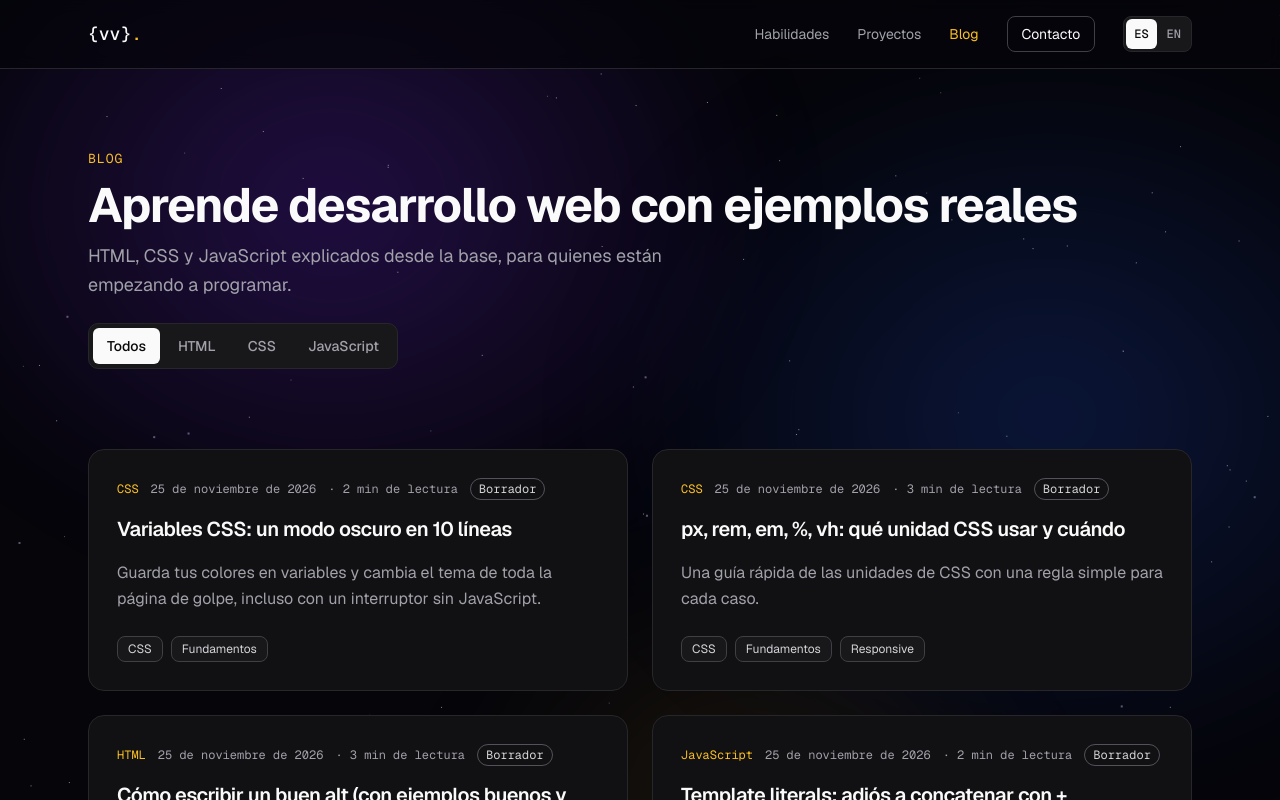
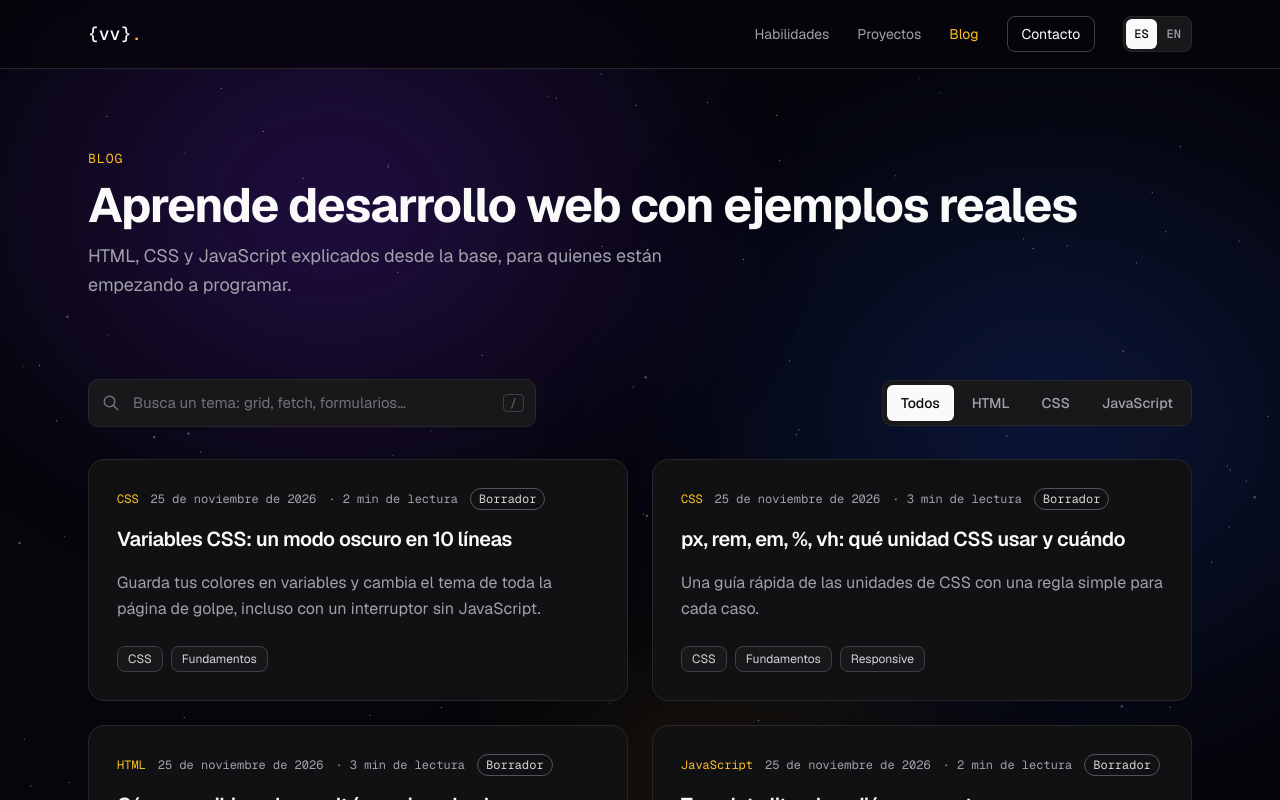
Before and after one commit to victorvzn/victorvillazon-portfolio, a Next.js app: page /blog in a window 1280 px wide. Shown: the top 800 px of the page. Built offline with nearby package versions, Linux system fonts and the light colour scheme.

Commit message:
Add client-side search to the blog page

```diff
--- /dev/null
+++ b/lib/search.js
@@ -0,0 +1,42 @@
+// Búsqueda de posts en el cliente: sin acentos ni mayúsculas, todas las palabras deben aparecer,
+// y los resultados se ordenan por dónde aparecen (título > etiquetas > serie > descripción).
+
+export const normalize = (text) => String(text ?? '')
+  .toLowerCase()
+  .normalize('NFD')
+  .replace(/\p{Diacritic}/gu, '')
+
+const FIELD_WEIGHTS = { title: 4, tags: 3, series: 2, description: 1 }
+
+// Se calcula una sola vez por lista de posts (useMemo en la página)
+export const buildIndex = (posts, seriesNames = {}) => posts.map(post => ({
+  post,
+  fields: {
+    title: normalize(post.title),
+    tags: normalize(post.tags.join(' ')),
+    series: normalize(seriesNames[post.series] ?? post.series),
+    description: normalize(post.description)
+  }
+}))
+
+export const searchPosts = (index, query) => {
+  const terms = normalize(query).split(/\s+/).filter(Boolean)
+  if (terms.length === 0) return index.map(entry => entry.post)
+
+  return index
+    .map(({ post, fields }) => {
+      let score = 0
+      for (const term of terms) {
+        let termScore = 0
+        for (const [field, weight] of Object.entries(FIELD_WEIGHTS)) {
+          if (fields[field].includes(term)) termScore += weight
+        }
+        if (termScore === 0) return null // todas las palabras deben aparecer
+        score += termScore
+      }
+      return { post, score }
+    })
+    .filter(Boolean)
+    .sort((a, b) => b.score - a.score || (a.post.date < b.post.date ? 1 : -1))
+    .map(result => result.post)
+}
--- a/locales/en.js
+++ b/locales/en.js
@@ -76,6 +76,13 @@ const en = {
       carrera: 'Career'
     },
     empty: 'No articles in this series yet.',
+    searchLabel: 'Search articles',
+    searchPlaceholder: 'Search a topic: grid, fetch, forms…',
+    searchShortcut: 'Press / to search',
+    clearSearch: 'Clear search',
+    results: (count) => (count === 1 ? '1 article' : `${count} articles`),
+    noResults: (query) => `No articles found for “${query}”.`,
+    noResultsHint: 'Try another word or check the other series. Articles are in Spanish.',
     spanishOnly: 'Articles are written in Spanish for now.',
     minRead: 'min read',
     draft: 'Draft',
--- a/locales/es.js
+++ b/locales/es.js
@@ -76,6 +76,13 @@ const es = {
       carrera: 'Carrera'
     },
     empty: 'Todavía no hay artículos en esta serie.',
+    searchLabel: 'Buscar artículos',
+    searchPlaceholder: 'Busca un tema: grid, fetch, formularios…',
+    searchShortcut: 'Pulsa / para buscar',
+    clearSearch: 'Borrar búsqueda',
+    results: (count) => (count === 1 ? '1 artículo' : `${count} artículos`),
+    noResults: (query) => `No encontré artículos sobre «${query}».`,
+    noResultsHint: 'Prueba con otra palabra o revisa las otras series.',
     spanishOnly: null,
     minRead: 'min de lectura',
     draft: 'Borrador',
--- a/pages/blog/index.js
+++ b/pages/blog/index.js
@@ -1,9 +1,11 @@
-import { useState } from 'react'
+import { useDeferredValue, useEffect, useMemo, useRef, useState } from 'react'
 
 import Link from 'next/link'
+import { useRouter } from 'next/router'
 
 import Seo from '../../components/Seo'
 import { getAllPosts } from '../../lib/posts'
+import { buildIndex, searchPosts } from '../../lib/search'
 import { formatDate } from '../../lib/formatDate'
 import { AUTHOR, SITE_URL, localeUrl, ogImageUrl } from '../../lib/site'
 import { useLocale, useT } from '../../locales'
@@ -17,13 +19,60 @@ export const getStaticProps = async () => ({
 
 export default function Blog({ posts }) {
   const [filter, setFilter] = useState('all')
+  const [query, setQuery] = useState('')
+  const searchRef = useRef(null)
+  const router = useRouter()
   const t = useT()
   const locale = useLocale()
 
-  const visiblePosts = posts.filter(post => filter === 'all' || post.series === filter)
+  // El índice normalizado se arma una sola vez; filtrar con la consulta "diferida" mantiene el input fluido
+  const index = useMemo(() => buildIndex(posts, t.blog.series), [posts, t.blog.series])
+  const deferredQuery = useDeferredValue(query)
+  const searching = deferredQuery.trim() !== ''
+
+  const visiblePosts = useMemo(
+    () => searchPosts(index, deferredQuery).filter(post => filter === 'all' || post.series === filter),
+    [index, deferredQuery, filter]
+  )
 
   // Solo se muestran las pestañas de series que ya tienen artículos
   const tabs = ['all', ...SERIES.filter(series => posts.some(post => post.series === series))]
+
+  // La búsqueda vive en la URL (?q=) para poder compartirla: se lee al cargar…
+  useEffect(() => {
+    if (router.isReady && typeof router.query.q === 'string') setQuery(router.query.q)
+    // eslint-disable-next-line react-hooks/exhaustive-deps
+  }, [router.isReady])
+
+  // …y se actualiza mientras escribes, sin recargar ni mover el scroll
+  useEffect(() => {
+    if (!router.isReady) return
+    const timer = setTimeout(() => {
+      const q = query.trim()
+      if ((router.query.q ?? '') === q) return
+      router.replace({ pathname: router.pathname, query: q ? { q } : {} }, undefined, { shallow: true, scroll: false })
+    }, 300)
+    return () => clearTimeout(timer)
+    // eslint-disable-next-line react-hooks/exhaustive-deps
+  }, [query, router.isReady])
+
+  // Atajo: "/" enfoca el buscador (salvo que ya estés escribiendo en otro campo)
+  useEffect(() => {
+    const onKeyDown = (event) => {
+      const typing = ['INPUT', 'TEXTAREA', 'SELECT'].includes(document.activeElement?.tagName)
+      if (event.key === '/' && !typing && !event.metaKey && !event.ctrlKey) {
+        event.preventDefault()
+        searchRef.current?.focus()
+      }
+    }
+    window.addEventListener('keydown', onKeyDown)
+    return () => window.removeEventListener('keydown', onKeyDown)
+  }, [])
+
+  const clearSearch = () => {
+    setQuery('')
+    searchRef.current?.focus()
+  }
 
   return (
     <>
@@ -62,6 +111,36 @@ export default function Blog({ posts }) {
               <p className='self-start rounded-lg border border-line bg-raised px-3 py-1.5 text-sm text-zinc-300'>{t.blog.spanishOnly}</p>
             )}
           </div>
+        </section>
+
+        <section aria-label={t.blog.searchLabel} className='mb-8 flex flex-wrap items-center justify-between gap-4'>
+          <div role="search" className='relative min-w-0 flex-[1_1_320px] md:max-w-md'>
+            <label htmlFor="buscar-articulos" className='sr-only'>{t.blog.searchLabel}</label>
+            <svg aria-hidden="true" className='pointer-events-none absolute left-3.5 top-1/2 -translate-y-1/2 text-zinc-500' width="18" height="18" viewBox="0 0 24 24" fill="none" stroke="currentColor" strokeWidth="2" strokeLinecap="round" strokeLinejoin="round"><path d="M3 10a7 7 0 1 0 14 0a7 7 0 1 0 -14 0" /><path d="M21 21l-6 -6" /></svg>
+            <input
+              ref={searchRef}
+              id="buscar-articulos"
+              type="search"
+              value={query}
+              onChange={event => setQuery(event.target.value)}
+              onKeyDown={event => { if (event.key === 'Escape' && query) { event.preventDefault(); setQuery('') } }}
+              placeholder={t.blog.searchPlaceholder}
+              autoComplete="off"
+              spellCheck="false"
+              aria-describedby="resultados-busqueda"
+              className='blog-search min-h-[48px] w-full rounded-[10px] border border-line bg-raised pl-11 pr-12 text-[15px] text-zinc-50 placeholder:text-zinc-500 transition-colors focus:border-accent focus:outline-none' />
+            {query ? (
+              <button
+                type="button"
+                onClick={clearSearch}
+                aria-label={t.blog.clearSearch}
+                className='absolute right-1 top-1/2 flex h-10 w-10 -translate-y-1/2 items-center justify-center rounded-md text-zinc-400 transition-colors hover:text-zinc-50'>
+                <svg aria-hidden="true" width="18" height="18" viewBox="0 0 24 24" fill="none" stroke="currentColor" strokeWidth="2" strokeLinecap="round" strokeLinejoin="round"><path d="M18 6l-12 12" /><path d="M6 6l12 12" /></svg>
+              </button>
+            ) : (
+              <kbd aria-hidden="true" title={t.blog.searchShortcut} className='absolute right-3 top-1/2 hidden -translate-y-1/2 rounded border border-zinc-700 px-1.5 font-mono text-xs text-zinc-500 md:block'>/</kbd>
+            )}
+          </div>
           {tabs.length > 2 && <div role="group" aria-label={t.blog.filterLabel} className='flex flex-wrap gap-1 rounded-[10px] border border-line bg-raised p-1'>
             {tabs.map(value => (
               <button
@@ -74,10 +153,26 @@ export default function Blog({ posts }) {
               </button>
             ))}
           </div>}
+          <p id="resultados-busqueda" role="status" className={searching ? 'w-full text-sm text-zinc-400' : 'sr-only'}>
+            {searching ? t.blog.results(visiblePosts.length) : ''}
+          </p>
         </section>
 
         {visiblePosts.length === 0 ? (
-          <p className='rounded-2xl border border-dashed border-line px-6 py-12 text-center text-zinc-400'>{t.blog.empty}</p>
+          searching ? (
+            <div className='flex flex-col items-center gap-4 rounded-2xl border border-dashed border-line px-6 py-12 text-center'>
+              <p className='text-lg text-zinc-50'>{t.blog.noResults(deferredQuery.trim())}</p>
+              <p className='text-zinc-400'>{t.blog.noResultsHint}</p>
+              <button
+                type="button"
+                onClick={clearSearch}
+                className='inline-flex min-h-[44px] items-center rounded-[10px] border border-zinc-700 bg-raised px-4 text-sm font-medium text-zinc-50 transition-colors hover:border-accent hover:text-accent'>
+                {t.blog.clearSearch}
+              </button>
+            </div>
+          ) : (
+            <p className='rounded-2xl border border-dashed border-line px-6 py-12 text-center text-zinc-400'>{t.blog.empty}</p>
+          )
         ) : (
           <ul className='grid grid-cols-1 gap-6 md:grid-cols-2'>
             {visiblePosts.map(post => (
--- a/styles/globals.css
+++ b/styles/globals.css
@@ -76,6 +76,9 @@ body {
 .hljs-deletion { color: #fca5a5; }
 .hljs-addition { color: #86efac; }
 
+/* Buscador del blog: se oculta la "x" nativa de Chrome/Safari porque la página trae su propio botón */
+.blog-search::-webkit-search-cancel-button { -webkit-appearance: none; appearance: none; }
+
 /* ---------- Fondo animado (components/StarField.jsx) ---------- */
 
 .sky {
```
